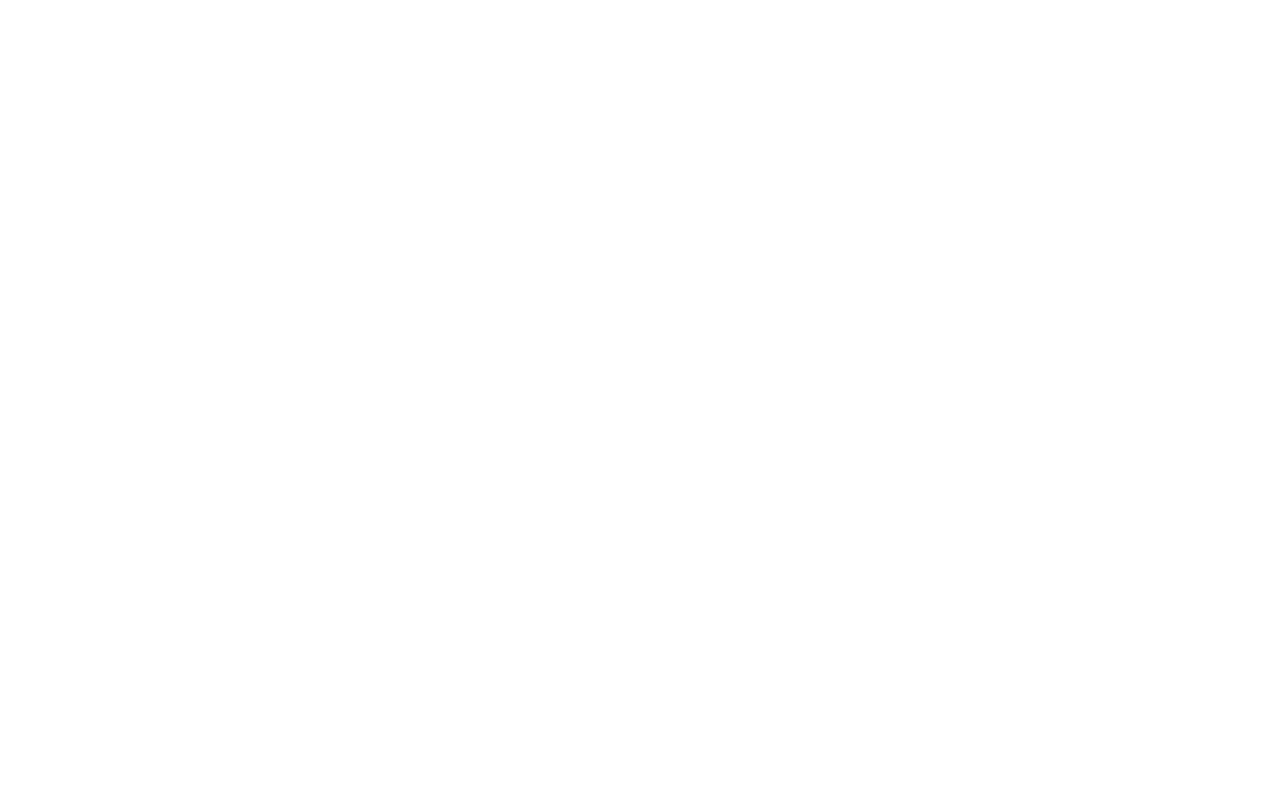
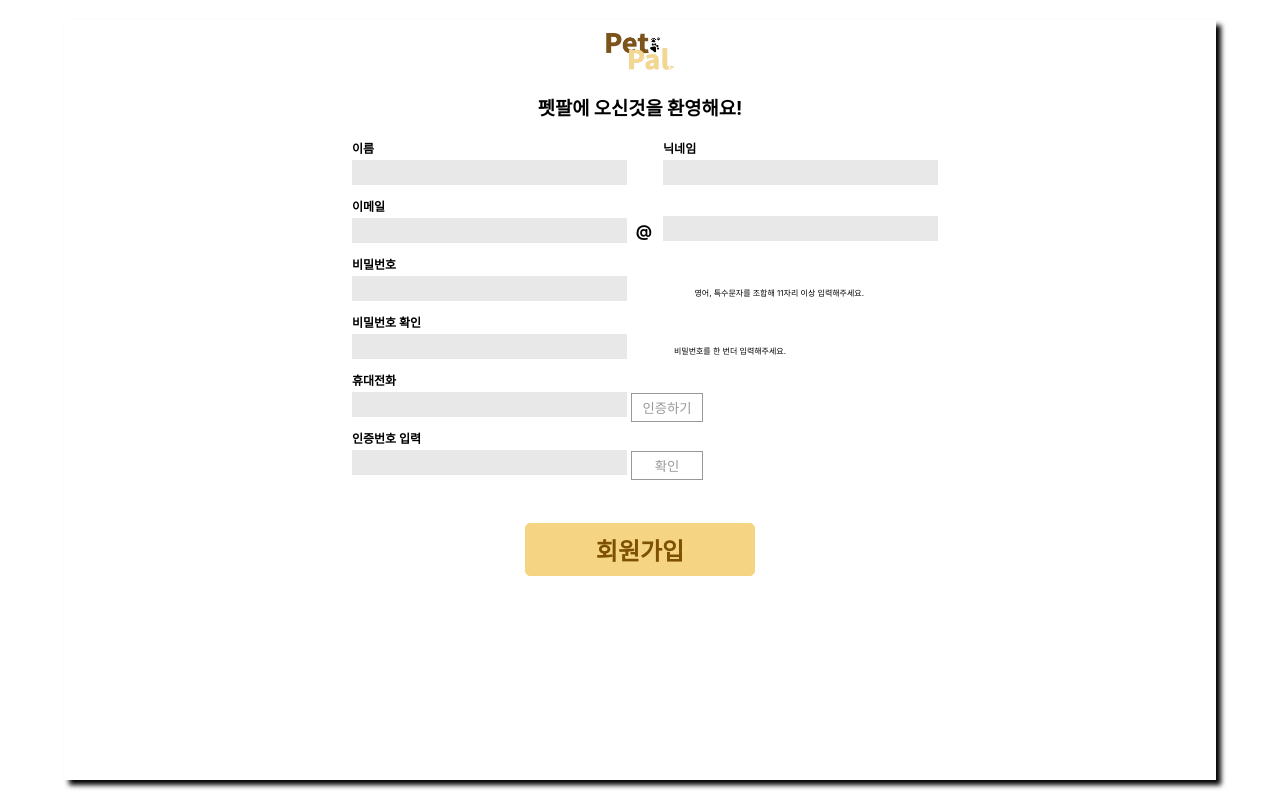
Before and after one commit to PetPal-KITLION/Front-End, a React (Create React App) app in the folder petpal/: page /Signin in a window 1280 px wide. Before the commit this address had no page. Built offline with nearby package versions, Linux system fonts and the light colour scheme.

Commit message:
feat: add signinPage

```diff
--- a/petpal/src/App.js
+++ b/petpal/src/App.js
@@ -1,14 +1,16 @@
-import './App.css';
-import { Routes, Route } from 'react-router-dom';
-import MainPage from './pages/MainPage';
-import LoginPage from './pages/LoginPage';
+import "./App.css";
+import { Routes, Route } from "react-router-dom";
+import MainPage from "./pages/MainPage";
+import LoginPage from "./pages/LoginPage";
+import SigninPage from "./pages/SigninPage";
 
 function App() {
   return (
     <>
       <Routes>
-          <Route path="/" element={<MainPage/>} />
-          <Route path="/login" element={<LoginPage/>}/>
+        <Route path="/" element={<MainPage />} />
+        <Route path="/login" element={<LoginPage />} />
+        <Route path="/Signin" element={<SigninPage />} />
       </Routes>
     </>
   );
--- /dev/null
+++ b/petpal/src/components/SLogo.jsx
@@ -0,0 +1,16 @@
+import React from "react";
+
+const SLogo = () => {
+  return (
+    <div id="logoDiv">
+      <img
+        src={`${process.env.PUBLIC_URL}/image/logo.png`}
+        style={{ width: "6%" }}
+        alt="logo"
+      />
+      <h3>펫팔에 오신것을 환영해요!</h3>
+    </div>
+  );
+};
+
+export default SLogo;
--- /dev/null
+++ b/petpal/src/components/SigninButton.jsx
@@ -0,0 +1,15 @@
+import React from "react";
+import "../style/SigninButton.css";
+import { Link } from "react-router-dom";
+
+const SigninButton = () => {
+  return (
+    <div id="signinButtonDiv">
+      <Link to="/login" id="signinText">
+        <button id="signinButton">회원가입</button>
+      </Link>
+    </div>
+  );
+};
+
+export default SigninButton;
--- /dev/null
+++ b/petpal/src/components/SigninForm.jsx
@@ -0,0 +1,151 @@
+import React, { useState } from "react";
+import "../style/SigninForm.css";
+
+const SigninForm = () => {
+  const [values, setValues] = useState({
+    name: "",
+    nickname: "",
+    emailFront: "",
+    emailBakc: "",
+    password: "",
+    pwCheck: "",
+    tel: "",
+    number: "",
+  });
+
+  const [checkNum, setCheckNum] = useState("");
+
+  const [check, setCheck] = useState("no");
+
+  const handleChange = (e) => {
+    const { name, value } = e.target;
+    setValues((preValue) => ({
+      ...preValue,
+      [name]: value,
+    }));
+    console.log(values);
+  };
+
+  const handleCheck = (e) => {
+    e.preventDefault();
+    if (values.number === checkNum) {
+      setCheck("yes");
+    } else {
+      alert("인증번호가 틀렸습니다.");
+    }
+  };
+
+  const handleMessage = (e) => {
+    e.preventDefault();
+    let number = Math.floor(Math.random() * 10000);
+    if (number < 1000) {
+      number = number + 1000;
+    }
+    console.log(String(number));
+    setCheckNum(String(number));
+  };
+
+  return (
+    <form id="signinForm">
+      <div id="nameAndNickname">
+        <div>
+          <label htmlFor="name">이름</label>
+          <input
+            id="name"
+            name="name"
+            value={values.name}
+            onChange={handleChange}
+          />
+        </div>
+        <div>
+          <label htmlFor="nickname">닉네임</label>
+          <input
+            id="nickname"
+            name="nickname"
+            value={values.nickname}
+            onChange={handleChange}
+          />
+        </div>
+      </div>
+      <div id="emailDiv">
+        <div>
+          <label htmlFor="email">이메일</label>
+          <input
+            id="email"
+            name="emailFront"
+            value={values.emailFront}
+            onChange={handleChange}
+          />
+        </div>
+        <h4>@</h4>
+        <div>
+          <label style={{ color: "white" }}>.</label>
+          <input
+            id="email"
+            name="emailBack"
+            value={values.emailBack}
+            onChange={handleChange}
+          />
+        </div>
+      </div>
+      <div id="passwordDiv">
+        <div>
+          <label htmlFor="password">비밀번호</label>
+          <input
+            id="password"
+            name="password"
+            value={values.password}
+            onChange={handleChange}
+          />
+        </div>
+        <p id="passwordP">영어, 특수문자를 조합해 11자리 이상 입력해주세요.</p>
+      </div>
+      <div id="pwCheckDiv">
+        <div>
+          <label htmlFor="pwCheck">비밀번호 확인</label>
+          <input
+            id="pwCheck"
+            name="pwCheck"
+            value={values.pwCheck}
+            onChange={handleChange}
+          />
+        </div>
+        <p id="pwCheckP">비밀번호를 한 번더 입력해주세요.</p>
+      </div>
+      <div id="telDiv">
+        <div>
+          <label htmlFor="tel">휴대전화</label>
+          <input
+            id="tel"
+            name="tel"
+            value={values.tel}
+            onChange={handleChange}
+          />
+        </div>
+        <div>
+          <button className="checkButton" onClick={handleMessage}>
+            인증하기
+          </button>
+        </div>
+      </div>
+      <div id="numberDiv">
+        <div>
+          <label htmlFor="number">인증번호 입력</label>
+          <input
+            id="number"
+            name="number"
+            value={values.number}
+            onChange={handleChange}
+          />
+        </div>
+        <div>
+          <button className="checkButton" onClick={handleCheck}>
+            확인
+          </button>
+        </div>
+      </div>
+    </form>
+  );
+};
+
+export default SigninForm;
--- a/petpal/src/pages/SigninPage.jsx
+++ b/petpal/src/pages/SigninPage.jsx
@@ -1,7 +1,19 @@
 import React from "react";
+import SLogo from "../components/SLogo";
+import "../style/SigninPage.css";
+import SigninForm from "../components/SigninForm";
+import SigninButton from "../components/SigninButton";
 
 const SigninPage = () => {
-  return <div>회원가입 페이지</div>;
+  return (
+    <div id="signinParentDiv">
+      <div id="signinDiv">
+        <SLogo />
+        <SigninForm />
+        <SigninButton />
+      </div>
+    </div>
+  );
 };
 
 export default SigninPage;
--- /dev/null
+++ b/petpal/src/style/SigninButton.css
@@ -0,0 +1,22 @@
+#signinButtonDiv {
+  width: 50%;
+  margin: 0 auto;
+}
+
+#signinButton {
+  display: block;
+  margin: 36px auto;
+  background-color: #f5d584;
+  color: #7e5100;
+  border: 1px solid #f5d584;
+  width: 40%;
+  padding: 8px;
+  font-size: 24px;
+  font-weight: 700;
+  border-radius: 5px;
+  cursor: pointer;
+}
+
+#signinText {
+  text-decoration: none;
+}
--- /dev/null
+++ b/petpal/src/style/SigninForm.css
@@ -0,0 +1,66 @@
+#signinForm {
+  display: flex;
+  flex-direction: column;
+  width: 50%;
+  margin: 0 auto;
+}
+
+#signinForm div div {
+  width: 46%;
+}
+
+label {
+  display: block;
+  font-size: 12px;
+  font-weight: 700;
+  margin-bottom: 4px;
+}
+#passwordP {
+  font-size: 8px;
+  position: relative;
+  right: 64px;
+  top: 24px;
+}
+
+#pwCheckP {
+  font-size: 8px;
+  position: relative;
+  right: 142px;
+  top: 24px;
+}
+
+h4 {
+  position: relative;
+  left: 4px;
+  top: 24px;
+  margin: 0;
+}
+
+input {
+  width: 100%;
+  padding: 4px;
+  background-color: #e8e8e8;
+  border: 1px solid #e8e8e8;
+}
+
+.checkButton {
+  position: relative;
+  right: 32px;
+  top: 22px;
+  background-color: white;
+  border: 1px solid #999999;
+  color: #999999;
+  padding: 4px;
+  width: 72px;
+}
+
+#nameAndNickname,
+#emailDiv,
+#passwordDiv,
+#pwCheckDiv,
+#telDiv,
+#numberDiv {
+  display: flex;
+  justify-content: space-between;
+  margin-bottom: 12px;
+}
--- /dev/null
+++ b/petpal/src/style/SigninPage.css
@@ -0,0 +1,11 @@
+#signinParentDiv {
+  display: flex;
+  height: 100vh;
+  align-items: center;
+  justify-content: center;
+}
+#signinDiv {
+  width: 90vw;
+  height: 95vh;
+  box-shadow: 5px 5px 5px;
+}
```
